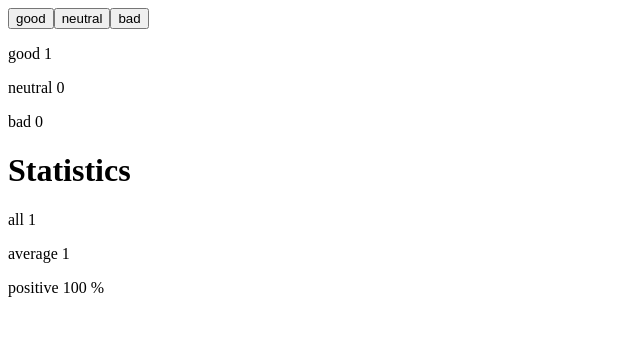
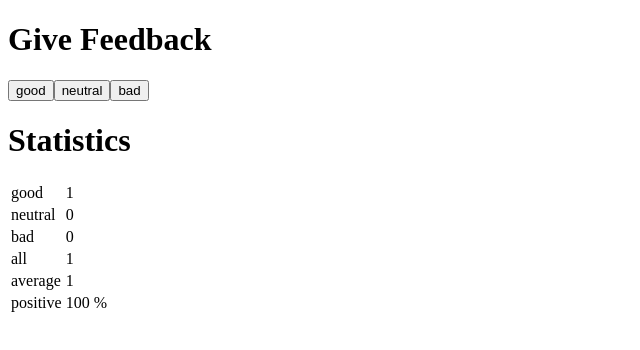
Before and after one commit to patriciomackinlay/full-stack-open-part-1, a React (Vite) app in the folder unicafe/: page / in a window 1280 px wide. Both pictures are taken after a click on the button "good". Shown: the top 350 px of the page, without its empty margins (0-640 px from the left). Built offline with nearby package versions, Linux system fonts and the light colour scheme.

Commit message:
1.11 finished, unicafe finished

```diff
--- a/unicafe/src/App.jsx
+++ b/unicafe/src/App.jsx
@@ -20,17 +20,22 @@ const Statistics = ({good, neutral, bad}) => {
   if(all === 0) {
     return (
       <div className="stats">
-      <h1>Statistics</h1>
       <p>No feedback given</p>
     </div>
     )
   }
   return (
     <div className="stats">
-      <h1>Statistics</h1>
+      <table>
+        <tbody>
+      <StatisticsLine text="good" value={good} />
+      <StatisticsLine text="neutral" value={neutral} />
+      <StatisticsLine text="bad" value={bad} />
       <StatisticsLine text="all" value={all} />
       <StatisticsLine text="average" value={average} />
       <StatisticsLine text="positive" value={positivePercentage} />
+        </tbody>
+      </table>
     </div>
   )
 }
@@ -38,11 +43,17 @@ const Statistics = ({good, neutral, bad}) => {
 const StatisticsLine = (props) => {
   if (props.text === "positive") {
     return (
-      <p>{props.text} {props.value} %</p>
+      <tr>
+      <td>{props.text}</td>
+      <td>{props.value} %</td>
+    </tr>
     )
   }
   return (
-    <p>{props.text} {props.value}</p>
+    <tr>
+      <td>{props.text}</td>
+      <td>{props.value}</td>
+    </tr>
   )
 }
 
@@ -54,12 +65,11 @@ const App = () => {
 
   return (
     <div>
+      <h1>Give Feedback</h1>
       <Button handleClick={() => setGood(good + 1)} text="good" />
       <Button handleClick={() => setNeutral(neutral + 1)} text="neutral" />
       <Button handleClick={() => setBad(bad + 1)} text="bad" />
-      <Display rating={"good"} quantity={good} />
-      <Display rating={"neutral"} quantity={neutral} />
-      <Display rating={"bad"} quantity={bad} />
+      <h1>Statistics</h1>
       <Statistics good={good} neutral={neutral} bad={bad} />
     </div>
   )
```
